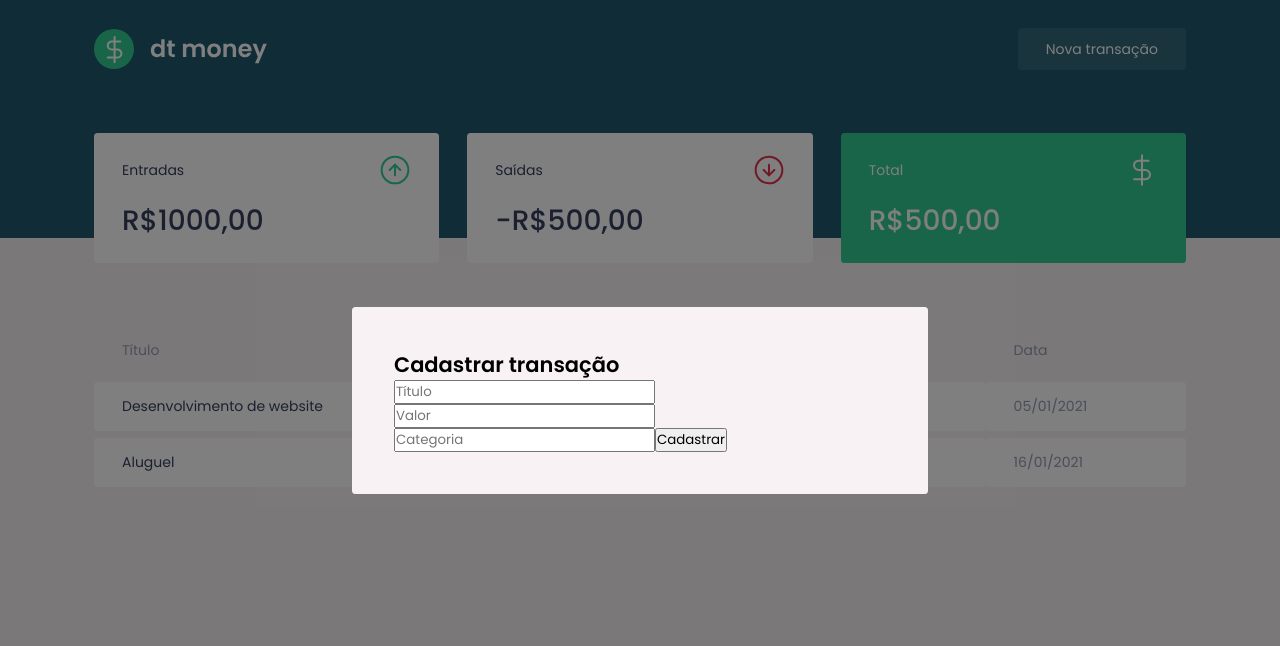
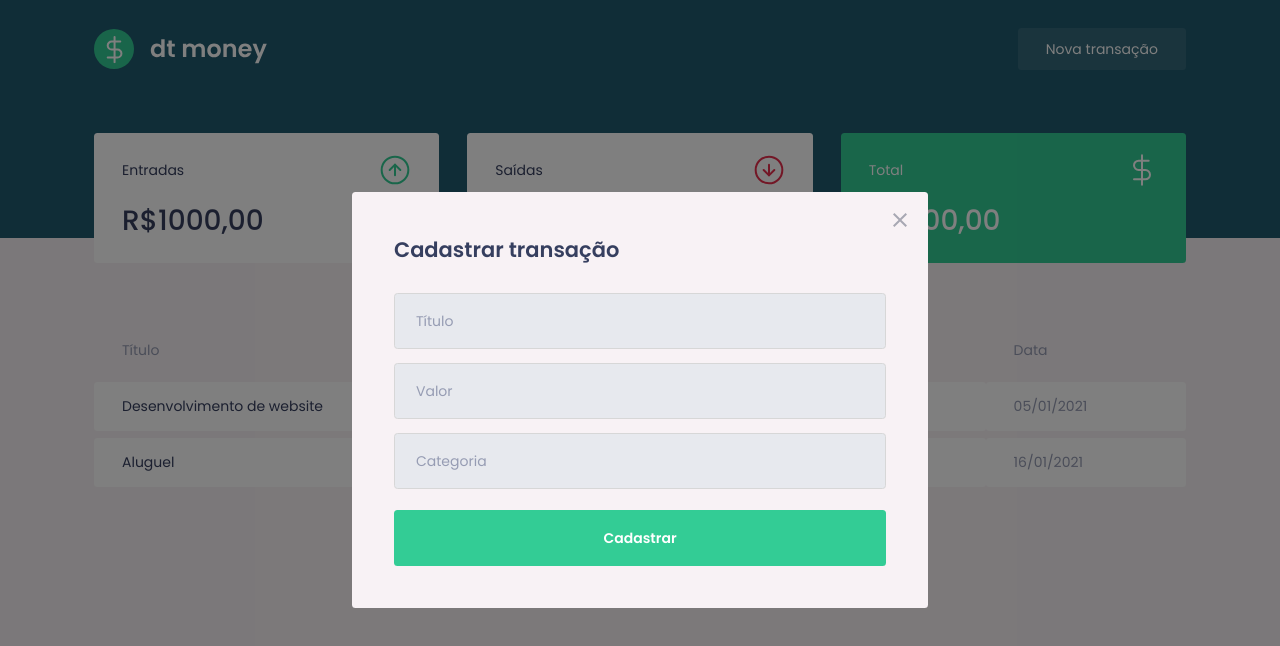
Before and after one commit to emffor/rjs-handsfinances, a React (Create React App) app: page / in a window 1280 px wide. Both pictures are taken after a click on the button "Nova transação". Shown: the top 646 px of the page. Built offline with nearby package versions, Linux system fonts and the light colour scheme; no server answers; what miragejs would draw is missing.

Commit message:
fix: style modal

```diff
--- a/src/components/NewTransationModal/index.tsx
+++ b/src/components/NewTransationModal/index.tsx
@@ -1,5 +1,5 @@
 import Modal from 'react-modal';
-
+import closeImg from '../../assets/close.svg';
 import {
     Container,
     } from './styles';
@@ -20,6 +20,14 @@
         overlayClassName='react-modal-overley' //substituir o estilo all
         className='react-modal-content'
     >
+        <button
+        type='button'
+        onClick={onRequestClose}
+        className='react-modal-close'
+        >
+            <img src={closeImg} alt='Fechar Modal' />
+        </button>
+
         <Container>
             <h2>Cadastrar transação</h2>
 
--- a/src/components/NewTransationModal/styles.ts
+++ b/src/components/NewTransationModal/styles.ts
@@ -1,5 +1,56 @@
 import styled from 'styled-components';
 
+//1rem = 16px
+
 export const Container = styled.form`
+    h2 {
+       color: var(--text-title);
+       font-size: 1.5rem;
+       margin-bottom: 2rem;
+    }
+
+    input {
+        width: 100%;
+        padding: 0 1.5rem;
+        height: 4rem;
+        border-radius: 0.25rem;
+
+        border: 1px solid #d7d7d7;
+        background: #e7e9ee;
+
+        font-weight: 400;
+        font-size: 1rem;
+
+        &::placeholder {
+            color: var(--text-body);
+        }
+
+        //significa que todo input que tiver um input antes dele.
+        //ou seja todo input a partir do segundo.
+        & + input {
+            margin-top: 1rem;
+        }
+    }
+
+    button[type="submit"] {
+            width: 100%;
+            padding: 0 1.5rem;
+            height: 4rem;
+            background:  var(--green);
+            color: #FFF;
+            border-radius: 0.25rem;
+            border: 0;
+            font-size: 1rem;
+            margin-top: 1.5rem;
+            font-weight: 600;
+
+            //efeito
+            transition: filter 0.2s;
+
+            //efeito
+            &:hover {
+              filter  : brightness(0.9);
+            }
+        }
 
 `;
--- a/src/styles/global.ts
+++ b/src/styles/global.ts
@@ -80,4 +80,18 @@
         position: relative;
         border-radius: 0.25rem;
     }
+
+    .react-modal-close {
+        position: absolute;
+        right: 1.5rem;
+        top: 1.5rem;
+        border: 0;
+        background: transparent;
+
+        //efeito
+        transition: filter 0.2s;
+        &:hover {
+          filter: brightness(0.5);
+        }
+    }
 `;
```
